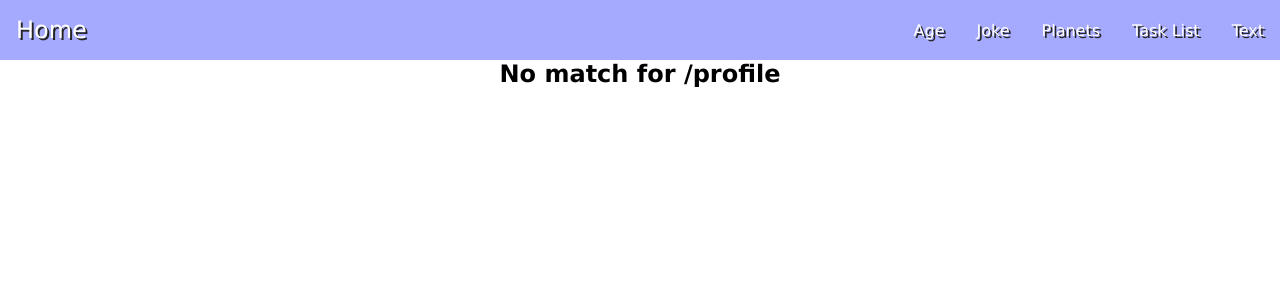
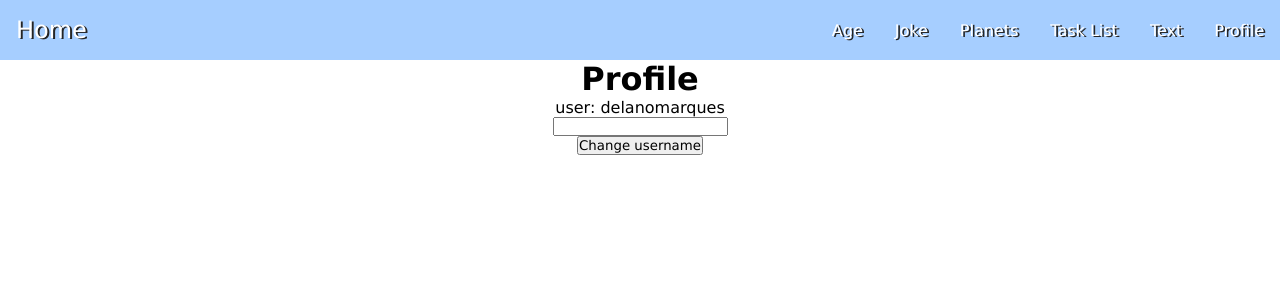
Before and after one commit to delanobmarques/react-practice, a React (Create React App) app: page /profile in a window 1280 px wide. Shown: the top 300 px of the page. Built offline with nearby package versions, Linux system fonts and the light colour scheme.

Commit message:
add Context, create profile and change-profile components, use useContext to manage state

```diff
--- a/src/App.js
+++ b/src/App.js
@@ -1,3 +1,4 @@
+import { createContext, useState } from "react";
 import { BrowserRouter as Router, Routes, Route } from "react-router-dom";
 import Age from "./components/age.component";
 import Joke from "./components/joke.component";
@@ -7,27 +8,31 @@
 import Text from "./components/text.component";
 import Home from "./pages/home.page";
 import NoMatch from "./pages/no-match.page";
+import Profile from "./pages/profile.page";
+
+// create Global context
+export const AppContext = createContext();
 
 function App() {
+  const [username, setUsername] = useState('delanomarques');
+
   return (
     <div className="App">
+      <AppContext.Provider value={{username, setUsername}}>
         <Router>
           <Navbar />
           <Routes>
-          <Route exact path="/" element={<Home/>} />
+            <Route exact path="/" element={<Home />} />
             <Route path="/age" element={<Age />} />
             <Route path="/joke" element={<Joke />} />
             <Route path="/planets" element={<Planets />} />
             <Route path="/tasklist" element={<TaskList />} />
             <Route path="/text" element={<Text />} />
+            <Route path="/profile" element={<Profile />} />
             <Route path="/*" element={<NoMatch />} />
           </Routes>
         </Router>
-      {/* <Text />
-      <Planets/>
-      <Age/>
-      <TaskList />
-      <Joke/> */}
+      </AppContext.Provider>
     </div>
   );
 }
--- /dev/null
+++ b/src/components/change-profile.component.jsx
@@ -0,0 +1,26 @@
+import { useContext, useState } from "react"
+import { AppContext } from "../App";
+
+const ChangeProfile = () => {
+  const [newUsername, setNewUsername] = useState('');
+  const { setUsername } = useContext(AppContext);
+  return (
+    <>
+      <input
+        type="text"
+        onChange={(e) => {
+          setNewUsername(e.target.value);
+        }}
+      />
+      <button
+        onClick={() => {
+          setUsername(newUsername);
+        }}
+      >
+        Change username
+      </button>
+    </>
+  )
+}
+
+export default ChangeProfile;
--- a/src/components/navbar.component.jsx
+++ b/src/components/navbar.component.jsx
@@ -10,6 +10,7 @@
         <Link className='navbar__item' to="/planets">Planets</Link>
         <Link className='navbar__item' to="/tasklist">Task List</Link>
         <Link className='navbar__item' to="/text">Text</Link>
+        <Link className='navbar__item' to="/profile">Profile</Link>
     </header>
   )
 }
--- a/src/components/navbar.styles.css
+++ b/src/components/navbar.styles.css
@@ -2,7 +2,7 @@
     width: 100%;
     display: flex;
     align-items: center;
-    background: rgba(120, 127, 255, 0.659);
+    background: rgba(120, 181, 255, 0.659);
     color: white;
     font-family: Helvetica;
     font-weight: 300;
@@ -20,5 +20,5 @@
     vertical-align: middle;
     text-decoration: none;
     color: white;
-    text-shadow: #252525 2px 2px;
+    text-shadow: #252525 2px 1px;
 }
--- a/src/pages/home.page.jsx
+++ b/src/pages/home.page.jsx
@@ -1,6 +1,13 @@
+import { useContext } from "react";
+import { AppContext } from "../App";
+
 const Home = () => {
+  const { username } = useContext(AppContext);
   return (
-    <h1>Home</h1>
+    <>
+      <h1>Home</h1>
+      <h3> User is { username }</h3>
+    </>
   )
 }
 
--- /dev/null
+++ b/src/pages/profile.page.jsx
@@ -0,0 +1,17 @@
+import { useContext } from "react";
+import { AppContext } from "../App";
+import ChangeProfile from "../components/change-profile.component";
+
+const Profile = () =>  {
+  const { username, setUsername } = useContext(AppContext);
+  return (
+    <>
+        <h1>Profile</h1>
+        <p>user: {username}</p>
+        <ChangeProfile setUserName={setUsername} />
+    </>
+
+  )
+}
+
+export default Profile;
```
Lines whose indentation alone changed are shown as unchanged.
